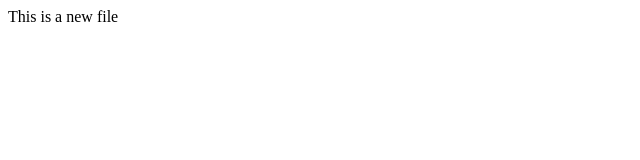
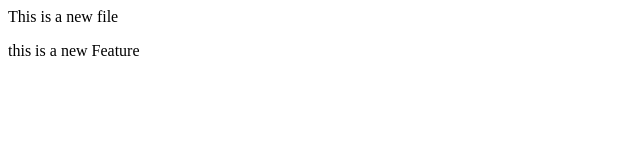
Before and after one commit to Pramod-Devrath/localrepo, a plain HTML site: page index.html in a window 1280 px wide. Shown: the whole page, without its empty margins (0-640 px from the left). Drawn offline with Linux system fonts and the light colour scheme.

Commit message:
Added a feature

```diff
--- a/index.html
+++ b/index.html
@@ -1 +1,2 @@
 <p> This is a new file </p>
+<p> this is a new Feature </p>
```
